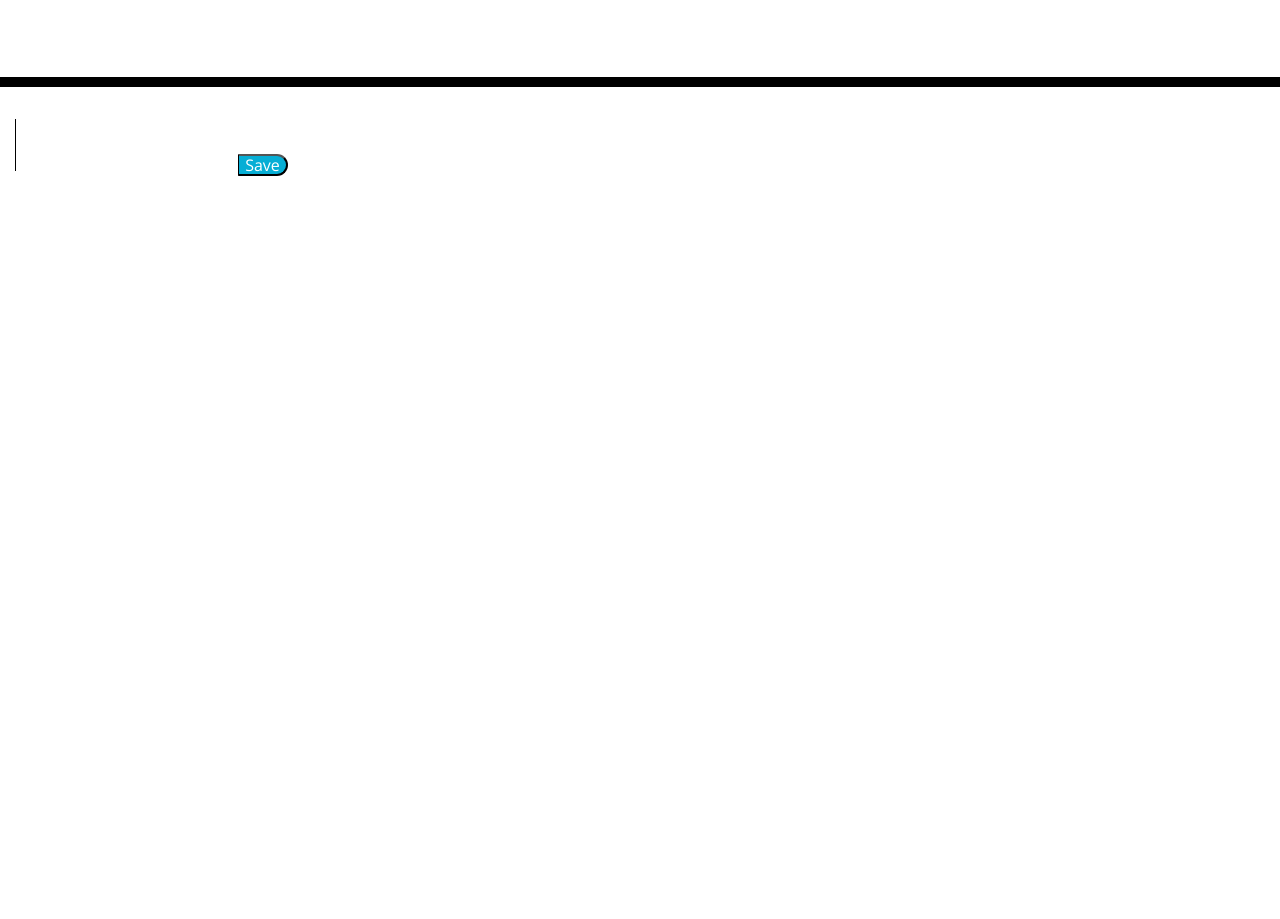
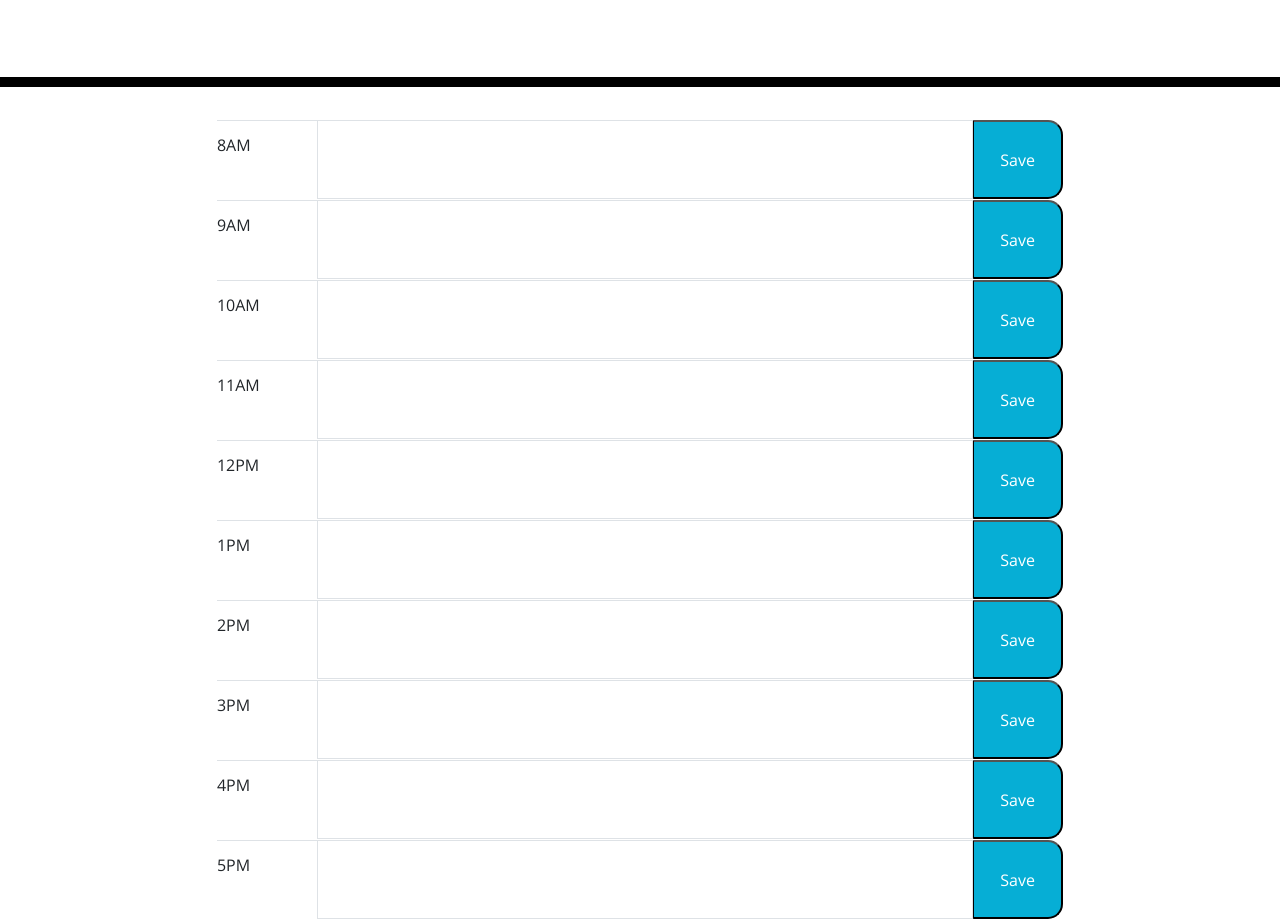
Before and after one commit to abbygraves/5-work-day-scheduler, a plain HTML site: page index.html in a window 1280 px wide. Shown: the part 181-1100 px from the top of the page. Before the commit the page ends 800 px from the top, so only its background shows below. Drawn offline with nearby package versions, Linux system fonts and the light colour scheme; files that its build step writes are made by us from their sources.

Commit message:
added timeblocks, buttons, and styled them using bootstrap + css

```diff
--- a/assets/css/style.css
+++ b/assets/css/style.css
@@ -11,6 +11,11 @@ textarea {
   color: #000000;
   border-left: 1px solid black;
   padding: 10px;
+  width: 75%;
+}
+
+span {
+  width: 100px;
 }
 
 .jumbotron {
@@ -33,7 +38,9 @@ textarea {
 .row {
   white-space: pre-wrap;
   height: 80px;
-  border-top: 1px solid white;;
+  border-top: 1px solid white;
+  width: 70%;
+  justify-content: center;
 }
 
 .hour {
@@ -63,9 +70,11 @@ textarea {
   border-bottom-right-radius: 15px;
   background-color: #06AED5;
   color: white;
+  width: 90px;
 }
 
 .saveBtn i:hover {
   font-size: 20px;
   transition: all .3s ease-in-out;
+  display: inline;
 }
--- a/index.html
+++ b/index.html
@@ -18,20 +18,75 @@
       href="https://fonts.googleapis.com/css?family=Open+Sans&display=swap"
       rel="stylesheet"
     />
-    <link rel="stylesheet" href="style.css" />
+    <link rel="stylesheet" href="./assets/css/style.css" />
     <title>Work Day Scheduler</title>
   </head>
 
   <body>
-    <header class="jumbotron">
+    <header class="jumbotron text-center">
       <h1 class="display-3">Work Day Scheduler</h1>
       <p class="lead">A simple calendar app for scheduling your work day</p>
       <p id="currentDay" class="lead"></p>
     </header>
-    <div class="container col d-flex flex-column">
+    <div class="container col d-flex flex-column align-items-center">
       <!-- Timeblocks go here -->
-      <div id="8" class="">
-        <textarea></textarea>
+      <div id="8" class="row">
+        <span class="pr-4 pt-3 border-top">8AM</span>
+        <textarea class="border"></textarea>
+        <button class="saveBtn">Save</button>
+      </div>
+
+      <div id="9" class="row">
+        <span class="pr-4 pt-3 border-top">9AM</span>
+        <textarea class="border"></textarea>
+        <button class="saveBtn">Save</button>
+      </div>
+
+      <div id="10" class="row">
+        <span class="pr-3 pt-3 border-top">10AM</span>
+        <textarea class="border"></textarea>
+        <button class="saveBtn">Save</button>
+      </div>
+
+      <div id="11" class="row">
+        <span class="pr-3 pt-3 border-top">11AM</span>
+        <textarea class="border"></textarea>
+        <button class="saveBtn">Save</button>
+      </div>
+
+      <div id="12" class="row">
+        <span class="pr-3 pt-3 border-top">12PM</span>
+        <textarea class="border"></textarea>
+        <button class="saveBtn">Save</button>
+      </div>
+
+      <div id="13" class="row">
+        <span class="pr-4 pt-3 border-top">1PM</span>
+        <textarea class="border"></textarea>
+        <button class="saveBtn">Save</button>
+      </div>
+
+      <div id="14" class="row">
+        <span class="pr-4 pt-3 border-top">2PM</span>
+        <textarea class="border"></textarea>
+        <button class="saveBtn">Save</button>
+      </div>
+
+      <div id="15" class="row">
+        <span class="pr-4 pt-3 border-top">3PM</span>
+        <textarea class="border"></textarea>
+        <button class="saveBtn">Save</button>
+      </div>
+
+      <div id="16" class="row">
+        <span class="pr-4 pt-3 border-top">4PM</span>
+        <textarea class="border"></textarea>
+        <button class="saveBtn">Save</button>
+      </div>
+
+      <div id="17" class="row">
+        <span class="pr-4 pt-3 border-top">5PM</span>
+        <textarea class="border"></textarea>
         <button class="saveBtn">Save</button>
       </div>
     </div>
```
